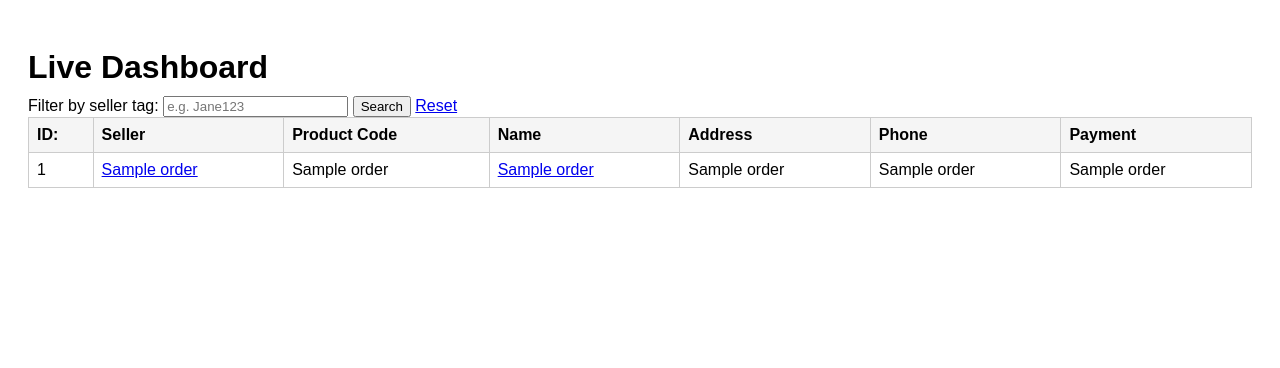
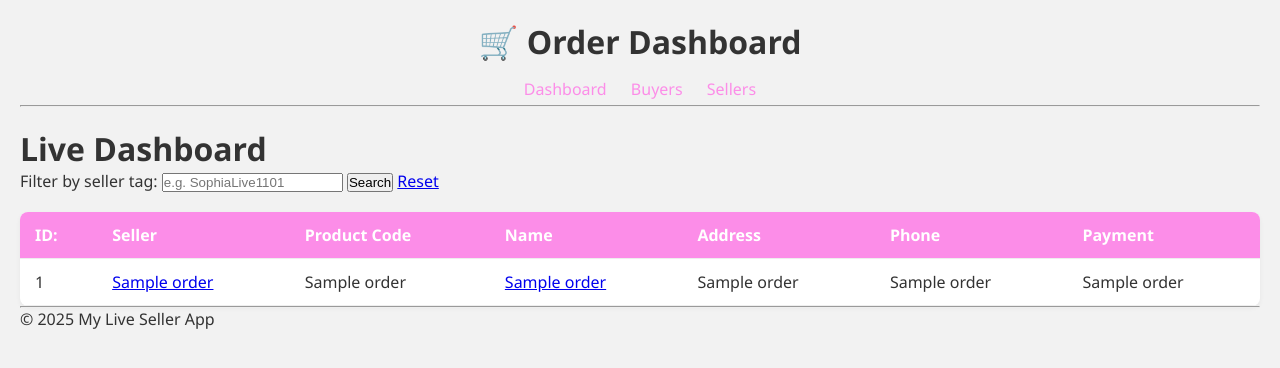
Before and after one commit to Verna-11/msgbot-app, a Flask app: page / in a window 1280 px wide. Shown: the top 368 px of the page. Run offline with Flask 3, Linux system fonts and the light colour scheme; a database or web service that is not in the repository returns one stand-in record (values such as "Sample title"); some libraries are stand-ins or nearby versions.

Commit message:
fixed color

```diff
--- a/static/style.css
+++ b/static/style.css
@@ -1,35 +1,94 @@
-body {
-    font-family: Arial, sans-serif;
-    margin: 30px;
-    background: #f9f9f9;
+/* Reset some styles */
+* {
+    box-sizing: border-box;
+    margin: 0;
+    padding: 0;
 }
 
-header, footer {
+body {
+    font-family: 'Segoe UI', sans-serif;
+    background-color: #f2f2f2;
+    padding: 20px;
+    color: #333;
+}
+
+/* Header and Nav */
+header {
     text-align: center;
+    margin-bottom: 20px;
+}
+
+nav {
+    margin-top: 10px;
 }
 
 nav a {
-    margin: 0 10px;
+    display: inline-block;
+    margin: 5px 10px;
     text-decoration: none;
-    color: #007bff;
+    color: #fc8de8;
+    font-weight: 500;
 }
 
+nav a:hover {
+    text-decoration: underline;
+}
+
+/* Table styles */
 table {
     width: 100%;
     border-collapse: collapse;
-    background: white;
+    background: #fff;
     margin-top: 20px;
-}
-
-table, th, td {
-    border: 1px solid #ddd;
+    border-radius: 8px;
+    overflow: hidden;
+    box-shadow: 0 2px 5px rgba(0,0,0,0.05);
 }
 
 th, td {
-    padding: 12px;
+    padding: 12px 15px;
+    border-bottom: 1px solid #eee;
     text-align: left;
 }
 
 th {
-    background-color: #db37bd;
+    background-color: #fc8de8;
+    color: white;
 }
+
+/* Responsive layout */
+@media (max-width: 768px) {
+    table, thead, tbody, th, td, tr {
+        display: block;
+        width: 100%;
+    }
+
+    tr {
+        margin-bottom: 15px;
+        background: #fff;
+        border-radius: 6px;
+        padding: 10px;
+        box-shadow: 0 1px 3px rgba(0,0,0,0.05);
+    }
+
+    th {
+        display: none;
+        background-color: #fc8de8;
+        color: white;
+    }
+
+    td {
+        position: relative;
+        padding-left: 50%;
+        text-align: left;
+    }
+
+    td::before {
+        content: attr(data-label);
+        position: absolute;
+        left: 15px;
+        top: 12px;
+        font-weight: bold;
+        color: #666;
+    }
+}
--- a/templates/dashboard.html
+++ b/templates/dashboard.html
@@ -1,20 +1,12 @@
-<!DOCTYPE html>
-<html>
-<head>
-  <title>Live Seller Dashboard</title>
-  <style>
-    body { font-family: sans-serif; padding: 20px; }
-    h1 { margin-bottom: 10px; }
-    table { border-collapse: collapse; width: 100%; }
-    th, td { padding: 8px; border: 1px solid #ccc; text-align: left; }
-    th { background-color: #f5f5f5; }
-  </style>
-</head>
+{% extends "layout.html" %}
+{% block title %}Buyers Summary{% endblock %}
+
+{% block content %}
 <body>
   <h1>Live Dashboard</h1>
   <form method="get">
     <label>Filter by seller tag:</label>
-    <input name="seller" placeholder="e.g. Jane123" value="{{ seller or '' }}">
+    <input name="seller" placeholder="e.g. SophiaLive1101" value="{{ seller or '' }}">
     <button type="submit">Search</button>
     <a href="/">Reset</a>
   </form>
@@ -32,9 +24,9 @@
     {% for row in orders %}
     <tr>
       <td>{{ row[0] }}</td>
-      <td><a href="/sellers">{{ row[2] }}</a></td>
-      <td>{{ row[3] }}</td>
-      <td><a href="/buyers">{{ row[4]}}</a></td>
+      <td><a href="/sellers">{{ row[1] }}</a></td>
+      <td>{{ row[2] }}</td>
+      <td><a href="/buyers">{{ row[3]}}</a></td>
       <td>{{ row[5] }}</td>
       <td>{{ row[6] }}</td>
       <td>{{ row[7] }}</td>
@@ -42,4 +34,5 @@
     {% endfor %}
   </table>
 </body>
+{% endblock %}
 </html>
--- a/templates/layout.html
+++ b/templates/layout.html
@@ -2,15 +2,16 @@
 <html lang="en">
 <head>
     <meta charset="UTF-8">
-    <title>{% block title %}Bot and Web App{% endblock %}</title>
+    <title>{% block title %}My Orders App{% endblock %}</title>
+    <meta name="viewport" content="width=device-width, initial-scale=1.0">
     <link rel="stylesheet" href="{{ url_for('static', filename='style.css') }}">
 </head>
 <body>
     <header>
-        <h1>Order Dashboard</h1>
+        <h1>🛒 Order Dashboard</h1>
         <nav>
-            <a href="/">Dashboard</a> |
-            <a href="/buyers">Buyers</a> |
+            <a href="/">Dashboard</a>
+            <a href="/buyers">Buyers</a>
             <a href="/sellers">Sellers</a>
         </nav>
         <hr>
@@ -22,7 +23,7 @@
 
     <footer>
         <hr>
-        <p>&copy; {{ current_year }} My Live Seller App</p>
+        <p>&copy; {{ current_year or 2025 }} My Live Seller App</p>
     </footer>
 </body>
 </html>
```
